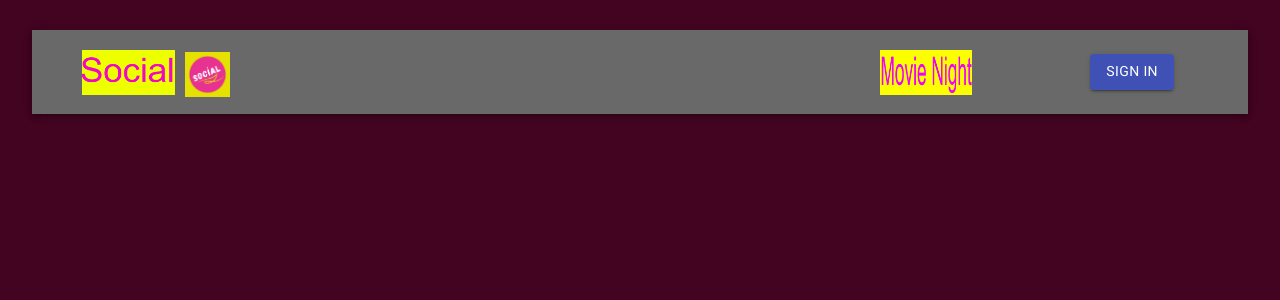
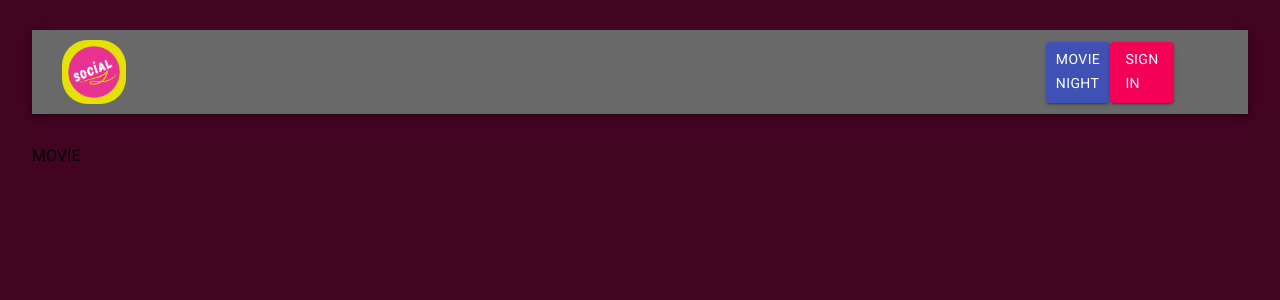
Before and after one commit to kalesaladboi/final-proj, a React (Create React App) app in the folder client/: page /Movie in a window 1280 px wide. Shown: the top 300 px of the page. Built offline with nearby package versions, Linux system fonts and the light colour scheme.

Commit message:
rt for movies added

```diff
--- a/client/src/App.js
+++ b/client/src/App.js
@@ -4,6 +4,7 @@ import { BrowserRouter, Switch, Route, Redirect } from 'react-router-dom';
 
 import PostDetails from './components/PostDetails/PostDetails';
 import Navbar from './components/Navbar/Navbar';
+import Movie from './components/Movie/Movie';
 import Home from './components/Home/Home';
 import Auth from './components/Auth/Auth';
 
@@ -19,6 +20,7 @@ const App = () => {
           <Route path="/posts" exact component={Home} />
           <Route path="/posts/search" exact component={Home} />
           <Route path="/posts/:id" exact component={PostDetails} />
+          <Route path="/Movie" exact component={Movie} />
           <Route path="/auth" exact component={() => (!user ? <Auth /> : <Redirect to="/posts" />)} />
         </Switch>
       </Container>
--- a/client/src/components/Movie/movie.js
+++ b/client/src/components/Movie/movie.js
@@ -0,0 +1,11 @@
+import React from 'react'
+
+const Movie = () => {
+    return (
+        <div>
+            MOVIE
+        </div>
+    )
+}
+
+export default Movie
--- a/client/src/components/Navbar/Navbar.js
+++ b/client/src/components/Navbar/Navbar.js
@@ -40,9 +40,9 @@ const Navbar = () => {
   return (
     <AppBar className={classes.appBar} position="static" color="default">
       <Link to="/" className={classes.brandContainer}>
-        <img component={Link} to="/" src={socialtext} alt="icon" height="45px" />
+        {/* <img component={Link} to="/" src={socialtext} alt="icon" height="45px" /> */}
         <img className={classes.image} src={sociallogo} alt="icon" height="45px" />
-        <img component={Link} to="/" src={movienight} alt="icon" height="45px" />
+        {/* <img component={Link} to="/" src={movienight} alt="icon" height="45px" /> */}
       </Link>
       <Toolbar className={classes.toolbar}>
         {user?.result ? (
@@ -52,7 +52,10 @@ const Navbar = () => {
             <Button variant="contained" className={classes.logout} color="secondary" onClick={logout}>Logout</Button>
           </div>
         ) : (
-          <Button component={Link} to="/auth" variant="contained" color="primary">Sign In</Button>
+          <>
+          <Button component={Link} to="/Movie" variant="contained" color="primary">Movie Night</Button>
+          <Button component={Link} to="/auth" variant="contained" color="secondary">Sign In</Button>
+          </>
         )}
       </Toolbar>
     </AppBar>
--- a/client/src/components/Navbar/styles.js
+++ b/client/src/components/Navbar/styles.js
@@ -23,9 +23,11 @@ export default makeStyles((theme) => ({
     fontWeight: 300,
   },
   image: {
-    marginLeft: '10px',
+    marginLeft: '-20px',
     marginRight: '650px',
-    marginTop: '5px',
+    marginTop: '0px',
+    borderRadius: '40%',
+    height: '4rem',
   },
   toolbar: {
     backgroundcolor: '#420420',
```
